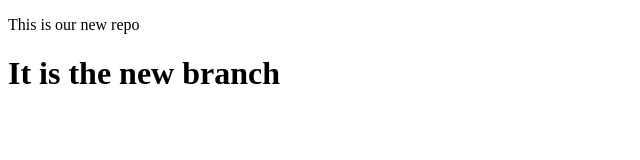
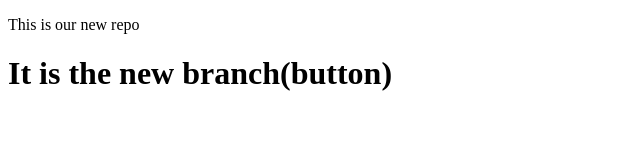
Before and after one commit to Buki01M/LocalRepo, a plain HTML site: page index.html in a window 1280 px wide. Shown: the whole page, without its empty margins (0-640 px from the left). Drawn offline with Linux system fonts and the light colour scheme.

```diff
--- a/index.html
+++ b/index.html
@@ -7,6 +7,6 @@
 </head>
 <body>
     <p>This is our new repo</p>
-    <h1>It is the new branch</h1>
+    <h1>It is the new branch(button) </h1>
 </body>
 </html>
```
